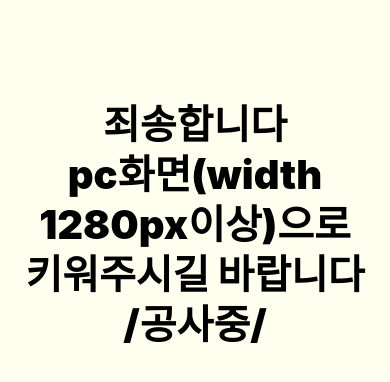
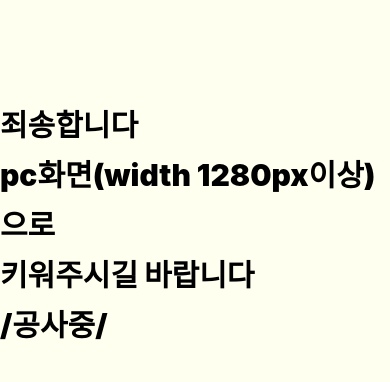
Before and after one commit to Hjaehyeon/portfolio, a plain HTML site: page ecpage.html in a window 390 px wide. Shown: the top 382 px of the page. Drawn offline with nearby package versions, Linux system fonts and the light colour scheme; a script that the page names is missing.

Commit message:
첫화면 모바일 사이즈2

```diff
--- a/css/screens/ecpage.css
+++ b/css/screens/ecpage.css
@@ -37,15 +37,12 @@ a {
   background-color: ivory;
   top: 0;
   z-index: 10;
-  font-size: 40px;
+  font-size: 30px;
   font-weight: 900;
-  display: flex;
-  justify-content: center;
 }
 
 #no-mobile h1 {
   margin-top: 100px;
-  text-align: center;
   line-height: 50px;
 }
 
```
